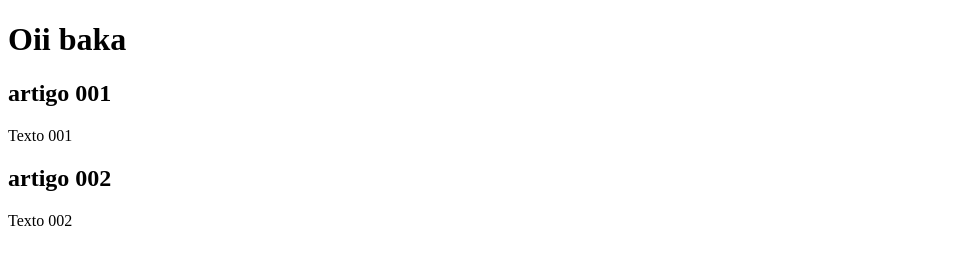
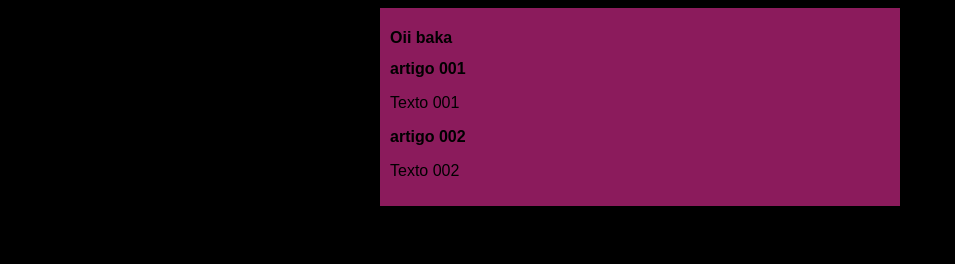
Before and after one commit to CaioAugustoSO/projetosite, a plain HTML site: page index.html in a window 1280 px wide. Shown: the whole page, without its empty margins (0-955 px from the left). Drawn offline with Linux system fonts and the light colour scheme.

Commit message:
Design rogerinho

```diff
--- /dev/null
+++ b/estilos/style.css
@@ -0,0 +1,15 @@
+*{
+    font-family: Arial, Helvetica, sans-serif   ;
+    font-size: 16px;
+
+}
+body{
+    background-color: rgb(0, 0, 0);
+}
+main{
+    background-color: rgb(139, 27, 92);
+    width: 500px;
+    margin: auto;
+    padding: 10px;
+    box-shadow: 3px 3px 5px black;
+}
--- a/index.html
+++ b/index.html
@@ -4,6 +4,7 @@
     <meta charset="UTF-8">
     <meta name="viewport" content="width=device-width, initial-scale=1.0">
     <title>Baka</title>
+    <link rel="stylesheet" href="estilos/style.css">
 </head>
 <body>
     <main>
```
